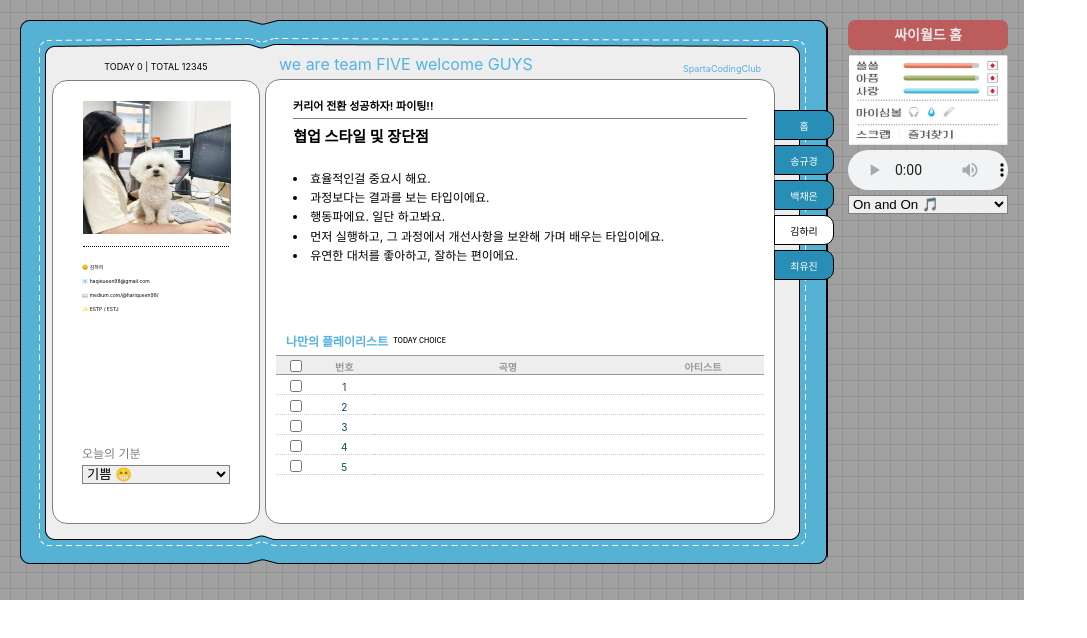
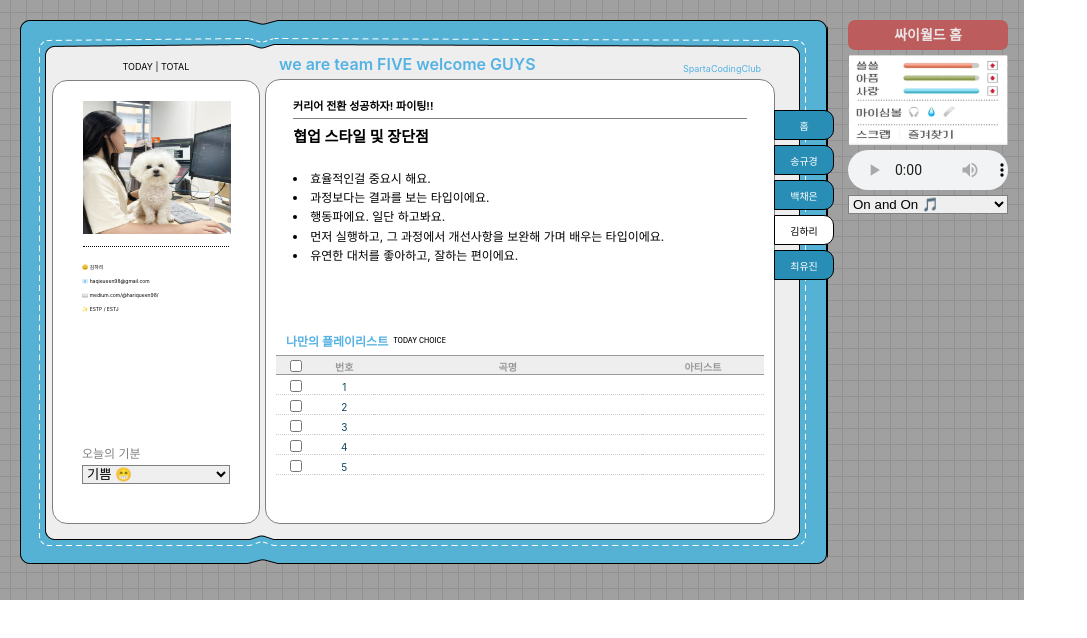
Before and after one commit to Ssong-Q/REACT-on-Cyworld-design, a React (Create React App) app: page /Member3 in a window 1280 px wide. Shown: the top 638 px of the page, without its empty margins (0-1087 px from the left). Built offline with nearby package versions, Linux system fonts and the light colour scheme.

Commit message:
feat. rev05. Added random number of today and total visitors

```diff
--- a/src/pages/Home.jsx
+++ b/src/pages/Home.jsx
@@ -86,6 +86,23 @@ function Home() {
     document.getElementById("navMember4").style = "color: black; background-color: white;"
   }
 
+  const getRandomToday = function() {
+    const randomToday = Math.floor((Math.random() + 1) * 10);
+    localStorage.setItem("randomToday", JSON.stringify(randomToday));
+    return randomToday;
+  }
+
+  const getRandomTotal = function(min, max) {
+    const randomTotal = Math.floor(Math.random() * (max - min) + min);
+    localStorage.setItem("randomTotal", JSON.stringify(randomTotal));
+    return randomTotal;
+  }
+
+  const savedRandomToday = localStorage.getItem("randomToday");
+  const initialRandomToday = savedRandomToday ? JSON.parse(savedRandomToday) : getRandomToday();
+  const savedRandomTotal = localStorage.getItem("randomTotal");
+  const initialRandomTotal = savedRandomTotal ? JSON.parse(savedRandomTotal) : getRandomTotal(1000, 5000);
+
   return (
     <Outerbox>
       <Wrapper>
@@ -93,9 +110,9 @@ function Home() {
           <WrapperLeftHeader>
             <Today>
               <TodayContents>TODAY </TodayContents>
-              <TodayContents>0 </TodayContents>
+              <TodayContents>{initialRandomToday} </TodayContents>
               <TodayContents>| TOTAL </TodayContents>
-              <TodayContents>12345</TodayContents>
+              <TodayContents>{initialRandomTotal}</TodayContents>
             </Today>
           </WrapperLeftHeader>
           <WrapperLeftBody>
--- a/src/pages/Member1.jsx
+++ b/src/pages/Member1.jsx
@@ -46,6 +46,11 @@ function Member1() {
     document.getElementById("navMember4").style = "color: black; background-color: white;"
   }
 
+  const savedRandomToday = localStorage.getItem("randomToday");
+  const initialRandomToday = JSON.parse(savedRandomToday);
+  const savedRandomTotal = localStorage.getItem("randomTotal");
+  const initialRandomTotal = JSON.parse(savedRandomTotal);
+
   return (
     <Outerbox>
       <Wrapper>
@@ -53,9 +58,9 @@ function Member1() {
           <WrapperLeftHeader>
             <Today>
               <TodayContents>TODAY </TodayContents>
-              <TodayContents>0 </TodayContents>
+              <TodayContents>{initialRandomToday} </TodayContents>
               <TodayContents>| TOTAL </TodayContents>
-              <TodayContents>12345</TodayContents>
+              <TodayContents>{initialRandomTotal}</TodayContents>
             </Today>
           </WrapperLeftHeader>
           <WrapperLeftBody>
--- a/src/pages/Member3.jsx
+++ b/src/pages/Member3.jsx
@@ -46,6 +46,11 @@ function Member3() {
     document.getElementById("navMember4").style = "color: black; background-color: white;"
   }
 
+  const savedRandomToday = localStorage.getItem("randomToday");
+  const initialRandomToday = JSON.parse(savedRandomToday);
+  const savedRandomTotal = localStorage.getItem("randomTotal");
+  const initialRandomTotal = JSON.parse(savedRandomTotal);
+
   return (
     <Outerbox>
       <Wrapper>
@@ -53,9 +58,9 @@ function Member3() {
           <WrapperLeftHeader>
             <Today>
               <TodayContents>TODAY </TodayContents>
-              <TodayContents>0 </TodayContents>
+              <TodayContents>{initialRandomToday} </TodayContents>
               <TodayContents>| TOTAL </TodayContents>
-              <TodayContents>12345</TodayContents>
+              <TodayContents>{initialRandomTotal}</TodayContents>
             </Today>
           </WrapperLeftHeader>
           <WrapperLeftBody>
@@ -303,6 +308,7 @@ const WrapperRightHeader = styled.div`
 const WrapperRightHeaderTitle = styled.div`
   color: #55B2E4;
   font-size: 16px;
+  font-weight: 600;
 `
 
 const WrapperRightHeaderSetting = styled.div`
```
